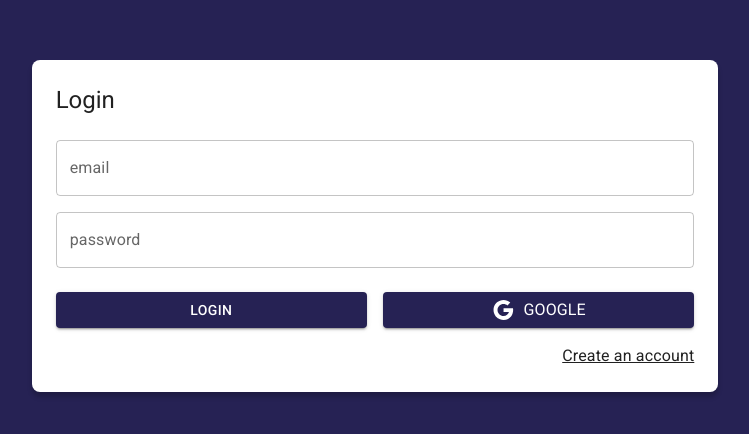
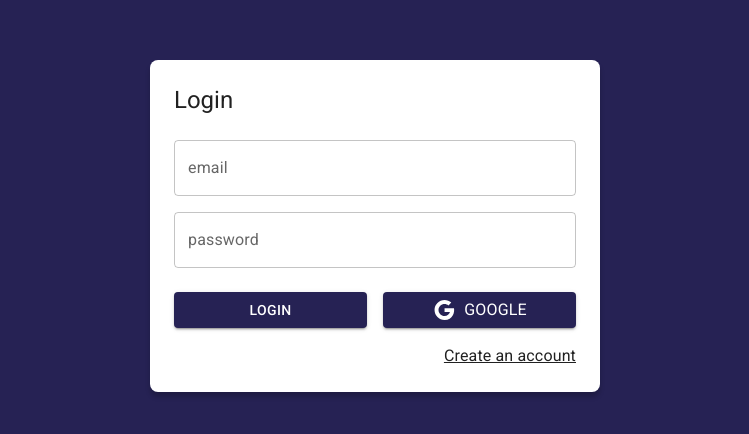
Before and after one commit to 23alex09/journal-app, a React (Vite) app: page /auth/login in a window 1280 px wide. Shown: the part 174-608 px from the top of the page, without its empty margins (265-1014 px from the left). Built offline with nearby package versions, Linux system fonts and the light colour scheme.

Commit message:
layout implemented for login and register page

```diff
--- /dev/null
+++ b/src/auth/layout/AuthLayout.jsx
@@ -0,0 +1,30 @@
+import { Grid, Typography } from "@mui/material"
+
+export const AuthLayout = ( { children, title = '' } ) => {
+    return (
+        <Grid
+            container
+            spacing={ 0 }
+            direction='column'
+            alignItems='center'
+            justifyContent='center'
+            sx={ { minHeight: '100vh', backgroundColor: 'primary.main', padding: 4 } } //Esta propiedad es para trabajar con la propiedad style pero nos deja acceder al theme
+        >
+            <Grid
+                item
+                className="box-shadow"
+                xs={ 3 } //Esto se refiere al tamaño del dispositivo
+                sx={ {
+                    width: { sm: 450 },
+                    backgroundColor: 'white',
+                    padding: 3,
+                    borderRadius: 2
+                } }
+            >
+                <Typography variant='h5' sx={ { mb: 1 } }>{ title }</Typography>
+
+                { children }
+            </Grid>
+        </Grid>
+    )
+}
--- a/src/auth/pages/LoginPage.jsx
+++ b/src/auth/pages/LoginPage.jsx
@@ -1,24 +1,12 @@
 import { Link as RouterLink } from 'react-router-dom'
 import { Google } from "@mui/icons-material"
 import { Button, Grid, Link, TextField, Typography } from "@mui/material"
+import { AuthLayout } from '../layout/AuthLayout'
 
 export const LoginPage = () => {
     return (
-        <Grid
-            container
-            spacing={ 0 }
-            direction='column'
-            alignItems='center'
-            justifyContent='center'
-            sx={ { minHeight: '100vh', backgroundColor: 'primary.main', padding: 4 } } //Esta propiedad es para trabajar con la propiedad style pero nos deja acceder al theme
-        >
-            <Grid
-                item
-                className="box-shadow"
-                xs={ 3 } //Esto se refiere al tamaño del dispositivo
-                sx={ { backgroundColor: 'white', padding: 3, borderRadius: 2 } }
-            >
-                <Typography variant='h5' sx={ { mb: 1 } }>Login</Typography>
+        <AuthLayout title='Login'>
+
             <form>
                 <Grid container>
                     {/* Al igual que en boostrap aqui tenemos 12 posiciones y en el xs indicamos cuantas de esas columnas ocupa el elemento para pantallas pequeñas. mb se usa para pantallas de tamaño mediano */ }
@@ -77,8 +65,8 @@ export const LoginPage = () => {
                     </Link>
                 </Grid>
             </form>
-            </Grid>
-        </Grid>
+
+        </AuthLayout>
 
     )
 }
```
Lines whose indentation alone changed are shown as unchanged.
